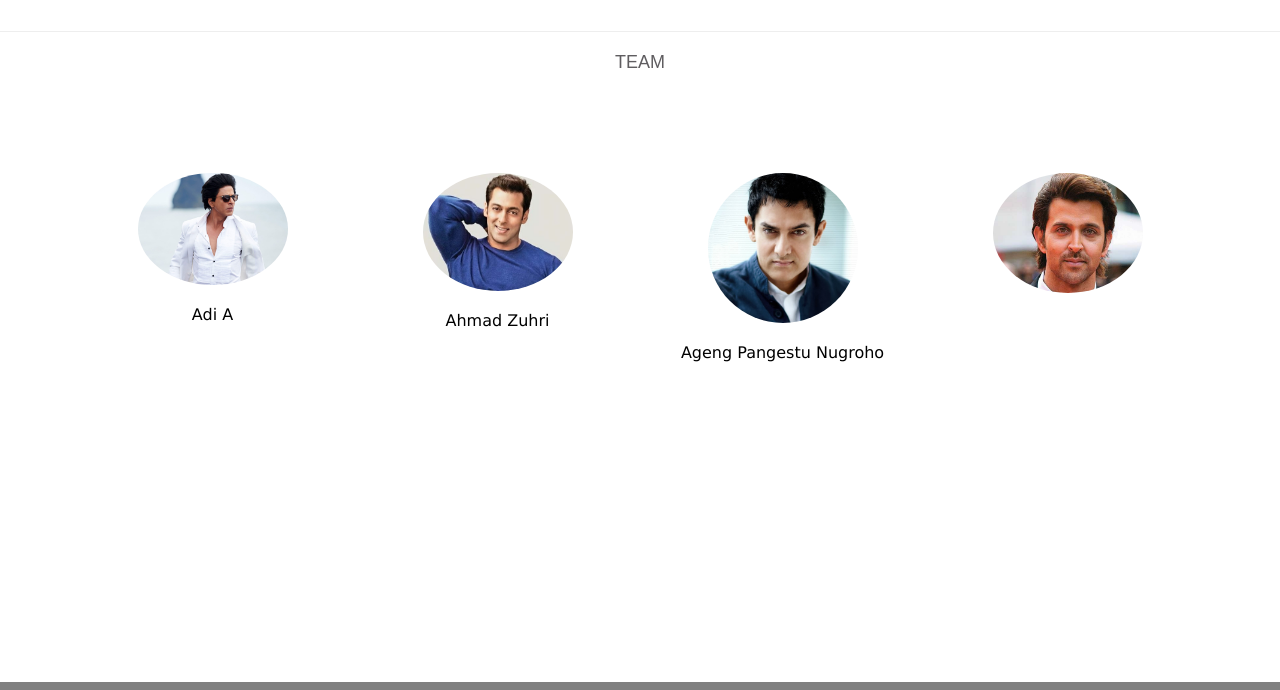
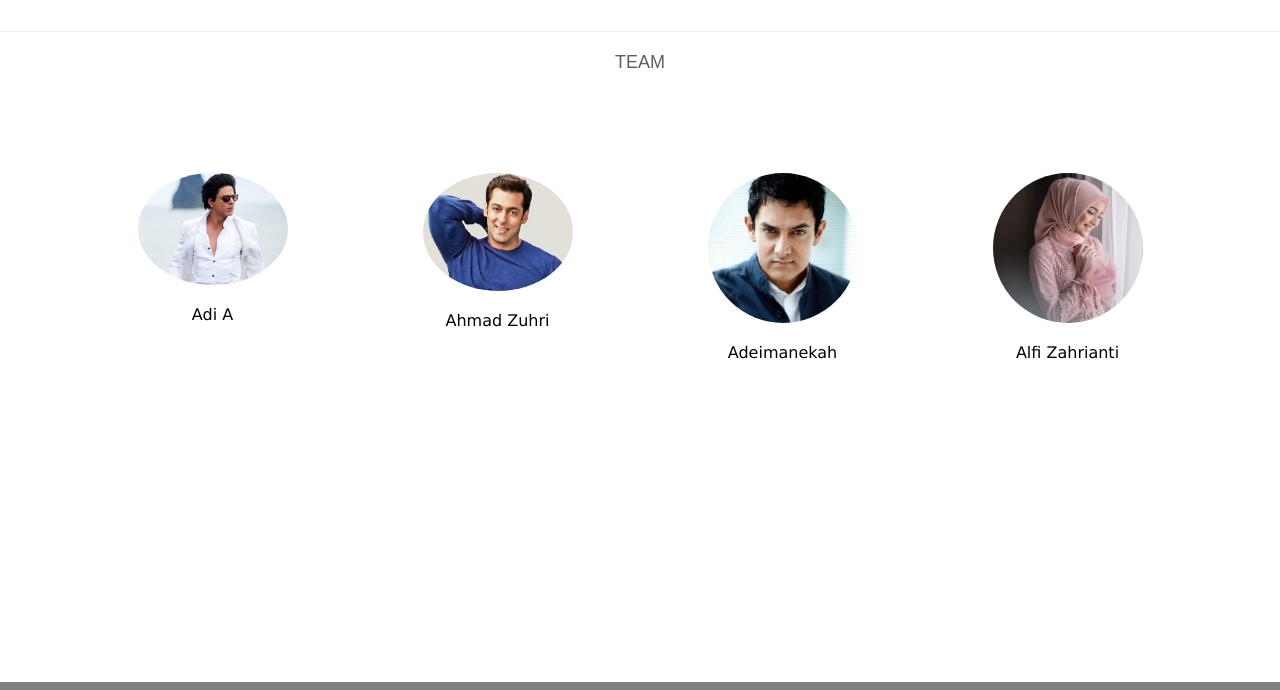
Before and after one commit to ahmadz2019/TugasProgate, a plain HTML site: page index.html in a window 1280 px wide. Shown: the part 1655-2345 px from the top of the page. Drawn offline with Linux system fonts and the light colour scheme.

Commit message:
Update index.html

```diff
--- a/index.html
+++ b/index.html
@@ -110,13 +110,13 @@
                     <div class="study-icon">
                         <img src="3.jpg" alt="">
                     </div>
-                    <p>Ageng Pangestu Nugroho</p>
+                    <p>Adeimanekah</p>
                 </div>
                 <div class="study">
                     <div class="study-icon">
-                        <img src="4.jpg" alt="">
+                        <img src="5.jpg" alt="">
                     </div>
-                    <p></p>
+                    <p>Alfi Zahrianti</p>
                 </div>
             </div>
         </div>
```
